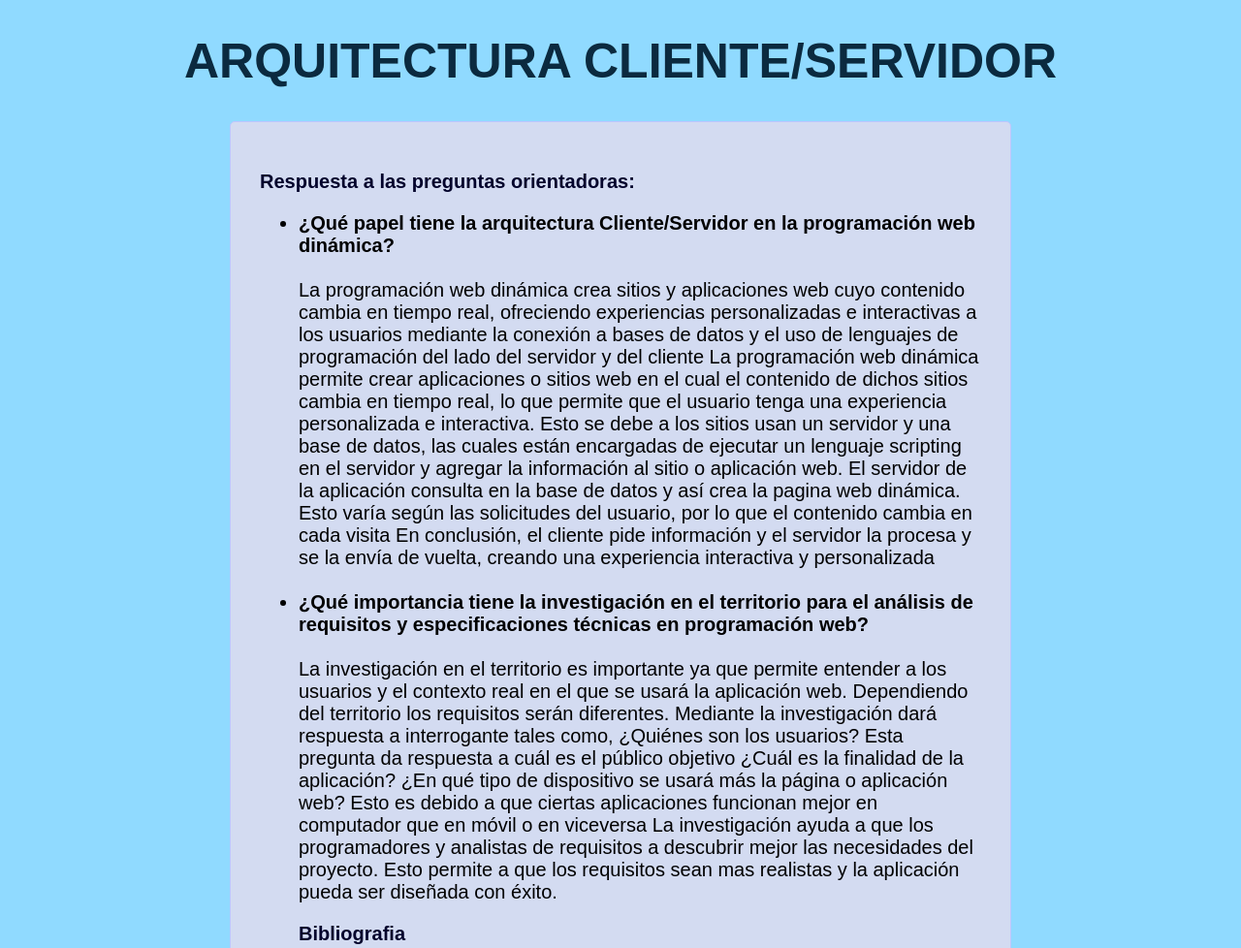
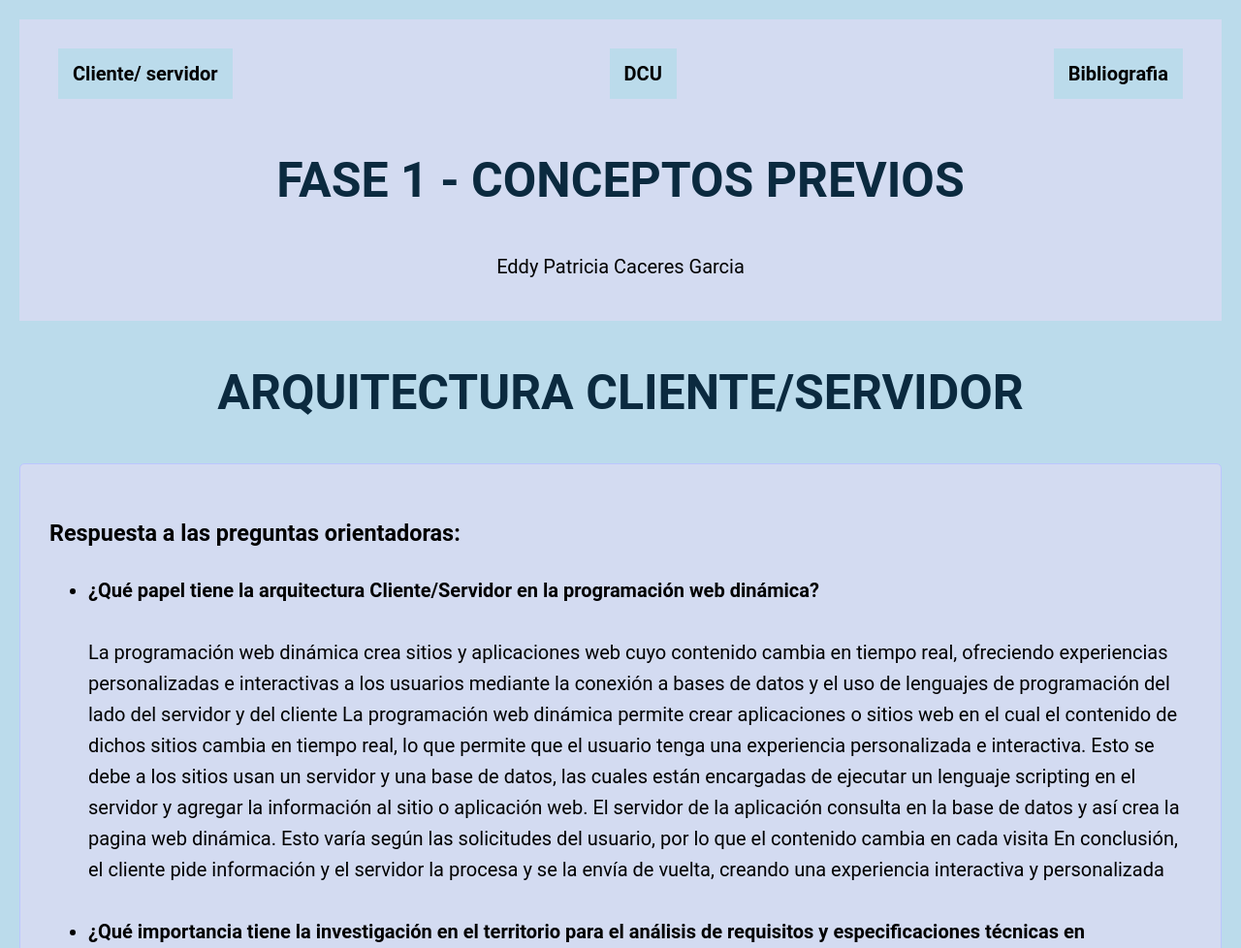
Before and after one commit to epcaceresga/Cliente_Servidor, a plain HTML site: page index.html in a window 1280 px wide. Shown: the top 978 px of the page at 97% size. Drawn offline with Linux system fonts and the light colour scheme.

Commit message:
Actualizacion de index y css

```diff
--- a/index.html
+++ b/index.html
@@ -11,37 +11,77 @@
 
 <body>
 
+    <header>
+        <div class="navbar">
+            <a href="#punto1">
+                Cliente/ servidor
+            </a>
+            <a href="#punto2">
+                DCU
+            </a>
+            <a href="#bibliografia">
+                Bibliografia
+            </a>
+        </div>
+        </div>
+        <h1> FASE 1 - CONCEPTOS PREVIOS</h1>
+        <p>Eddy Patricia Caceres Garcia </p>
+    </header>
+
     <h1>ARQUITECTURA CLIENTE/SERVIDOR</h1>
 
     <div class="caja">
         <section id="punto1">
-            <p><b>Respuesta a las preguntas orientadoras:</b></p>
+            <article>
+            <h3><b>Respuesta a las preguntas orientadoras:</b></h3>
                 <ul>
                 <li><b>¿Qué papel tiene la arquitectura Cliente/Servidor en la programación web dinámica?<br><br></b>
                 La programación web dinámica crea sitios y aplicaciones web cuyo contenido cambia en tiempo real, ofreciendo experiencias personalizadas e interactivas a los usuarios mediante la conexión a bases de datos y el uso de lenguajes de programación del lado del servidor y del cliente
                 La programación web dinámica permite crear aplicaciones o sitios web en el cual el contenido de dichos sitios cambia en tiempo real, lo que permite que el usuario tenga una experiencia personalizada e interactiva. Esto se debe a los sitios usan un servidor y una base de datos, las cuales están encargadas de ejecutar un lenguaje scripting en el servidor y agregar la información al sitio o aplicación web. El servidor de la aplicación consulta en la base de datos y así crea la pagina web dinámica. Esto varía según las solicitudes del usuario, por lo que el contenido cambia en cada visita
                 En conclusión, el cliente pide información y el servidor la procesa y se la envía de vuelta, creando una experiencia interactiva y personalizada
                 </li><br>
-
                 <li> <b>¿Qué importancia tiene la investigación en el territorio para el análisis de requisitos y
                 especificaciones técnicas en programación web?</b><br><br>
                 La investigación en el territorio es importante ya que permite entender a los usuarios y el contexto real en el que se usará la aplicación web. Dependiendo del territorio los requisitos serán diferentes. Mediante la investigación dará respuesta a interrogante tales como, ¿Quiénes son los usuarios? Esta pregunta da respuesta a cuál es el público objetivo ¿Cuál es la finalidad de la aplicación? ¿En qué tipo de dispositivo se usará más la página o aplicación web? Esto es debido a que ciertas aplicaciones funcionan mejor en computador que en móvil o en viceversa
                 La investigación ayuda a que los programadores y analistas de requisitos a descubrir mejor las necesidades del proyecto. Esto permite a que los requisitos sean mas realistas y la aplicación pueda ser diseñada con éxito.
-                </li>
-            <p><b>Bibliografia</b></p>
-            <ul>
-            <li>Blog ingranetnetborking. (2019). Modelo cliente servidor.<a href="https://blog.infranetworking.com/modelo-cliente-servidor/">https://blog.infranetworking.com/modelo-cliente-servidor/</a></li>
+                </li><br>
+                <img src="https://farm2.staticflickr.com/1934/43592318250_cd5dfc6736.jpg" alt="Modelo cliente servidor" style="width:60%; height: 60%; border-radius: 8px; align-items: center; ">
+            </article>
+        </section>
+    </div>
+    <div class="caja">
+        <section id="punto2">
+            <article>
+                <h3>Diseño centrado en el usuario DCU</h3>
+                <p>El Diseño Centrado en el Usuario (DCU) es una forma de comprender cuáles son las necesidades de las personas a las que se intenta llegar, por lo que el proceso de diseño tiene en cuenta la perspectiva de “para quién se diseña”. Esto genera que los usuarios obtengan una mayor satisfacción y una experiencia que garantiza el uso de un producto con el mínimo esfuerzo posible. El proceso de diseño debe tomar en cuenta técnicas multidisciplinarias, donde cada acción e iteración del trabajo debe estar basada en las necesidades, expectativas y motivaciones de los usuarios.
+                </p>
+               <h3>¿Por qué es importante el diseño centrado en el usuario?</h3>
+               <p>
+                El DCU sirve para dos cosas: en primer lugar, permite que los consumidores tengan a su disposición productos o servicios cada vez más enfocados en satisfacer sus necesidades; en segundo lugar, hace que las compañías logren dar forma a productos con una calidad cada vez más elevada y con más capacidad de cumplir las expectativas de los clientes.
+                </p>
+                <p> Gracias a esto, las firmas obtienen un retorno mucho más positivo por parte de los consumidores y, además, un mayor índice de ingresos. Es algo que solo aporta aspectos positivos, aunque requiere de un mayor esfuerzo y unos procesos de desarrollo más prolongados.</p>
 
-            <li>Blog La arquitectura Cliente-Servidor. (2021).
-            <a href="https://reactiveprogramming.io/blog/es/estilos-arquitectonicos/cliente-servidor">https://reactiveprogramming.io/blog/es/estilosarquitectonicos/cliente-servidor</li></a>
-            </ul>
+            </article>
+        </section>
+    </div>
+    <div class="caja">
+        <section id="bibliografia">
+            <article>
+                <h3><b>Bibliografia</b></h3>
+                <ul>
+                <li>Blog ingranetnetborking. (2019). Modelo cliente servidor.<a href="https://blog.infranetworking.com/modelo-cliente-servidor/">https://blog.infranetworking.com/modelo-cliente-servidor/</a></li>
 
+                <li>Blog La arquitectura Cliente-Servidor. (2021).
+                <a href="https://reactiveprogramming.io/blog/es/estilos-arquitectonicos/cliente-servidor">https://reactiveprogramming.io/blog/es/estilosarquitectonicos/cliente-servidor</li></a>
+
+                <li>Alvaro, B. (2019, January 15). Arquitectura Cliente Servidor. Tech Riders. <a href="https://techriders.tajamar.es/arquitectura-cliente-servidor-2/"> https://techriders.tajamar.es/arquitectura-cliente-servidor-2/ </li></a>
+                </ul>
+            </article>
         </section>
+    </div>
 
 
 
-        </ul>
-        </p>
 
 </body>
 
--- a/styles.css
+++ b/styles.css
@@ -1,15 +1,19 @@
-body { font-family: Arial, sans-serif;
-    background-color: #90daff;
-     margin: 20px;
-     font-size:20px ;}
+body { font-family: 'Roboto',Arial, sans-serif;
+    background-color: #bbdbeb;
+    margin: 20px;
+    font-size:20px ;
+    line-height: 1.6;
+    }
 
 /* Estilo del título principal */
 h1 { text-align: center;
     font-size: 50px;
-    color: #0b2a3f; }
+    color: #0b2a3f;
+    font-weight: 700
+}
 
         /* Estilo de los párrafos */
- p { color: #03032c; }
+ p { color: #000000; }
 
         /* Caja con borde y fondo blanco */
 .caja {
@@ -18,7 +22,54 @@ h1 { text-align: center;
     background: rgb(211, 219, 241);
     border-radius: 5px;
     display:flex;
-    max-width: 60%;
+    max-width: 1450px;
     justify-content:justify;
     overflow: hidden;
-    margin: 0 auto;}
+    margin: 0 auto;
+
+}
+
+
+
+/* Header con barra de navegación */
+header {
+    background:rgb(211, 219, 241);
+    color: rgb(0, 0, 0);
+    padding: 20px;
+    text-align: center;
+    color:#ffffff;
+    max-width: 1450px;
+    margin: 0 auto;
+}
+
+.navbar {
+    display: flex;
+    justify-content: space-between;
+    align-items: left;
+    background-color: rgb(211, 219, 241);
+    padding: 10px 20px;
+
+}
+
+
+.navbar .menu {
+    display: flex;
+    gap: 15px;
+
+
+}
+
+.navbar a {
+    color: rgb(0, 0, 0);
+    background-color: #bbdbeb;
+    text-decoration: none;
+    display: flex;
+    align-items: center;
+    padding: 10px 15px;
+    font-weight: bold;
+}
+
+.navbar a:hover {
+    background-color: #f7f7f7;
+    border-radius: 5px;
+}
```
